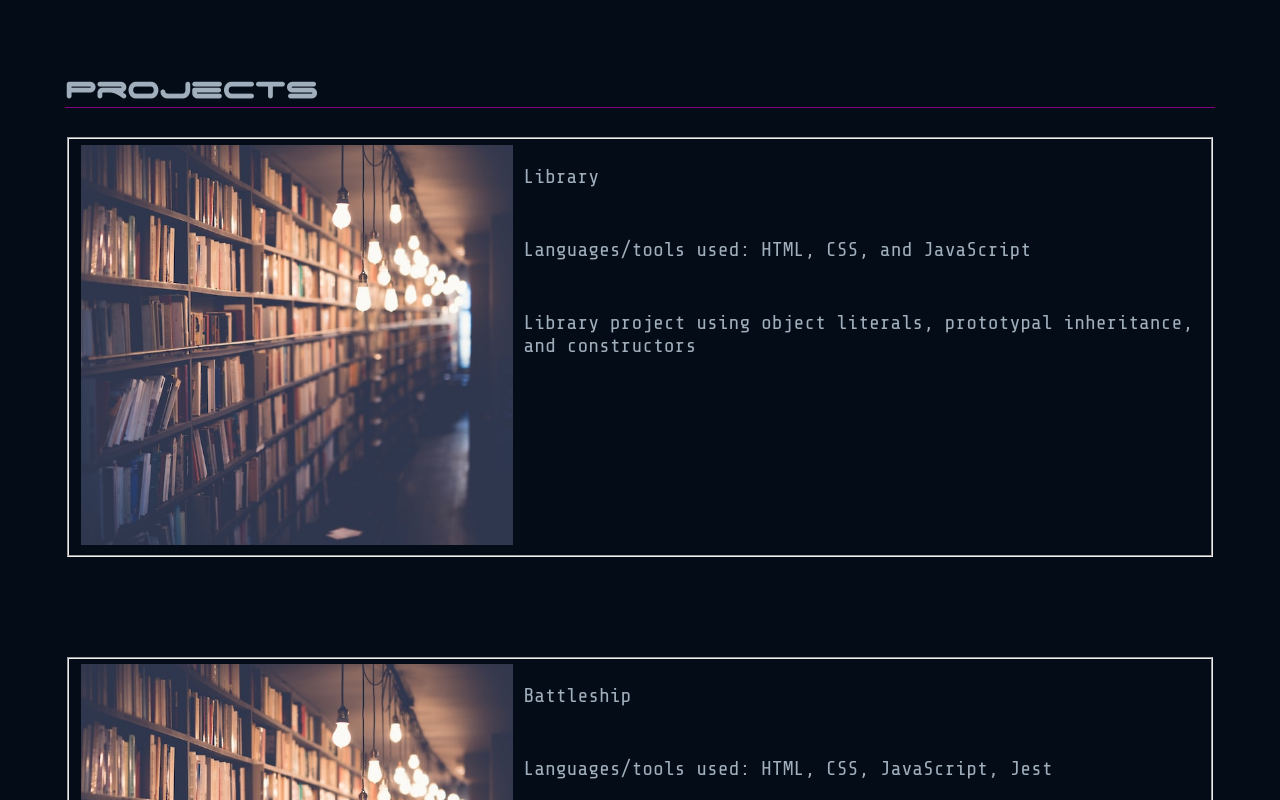
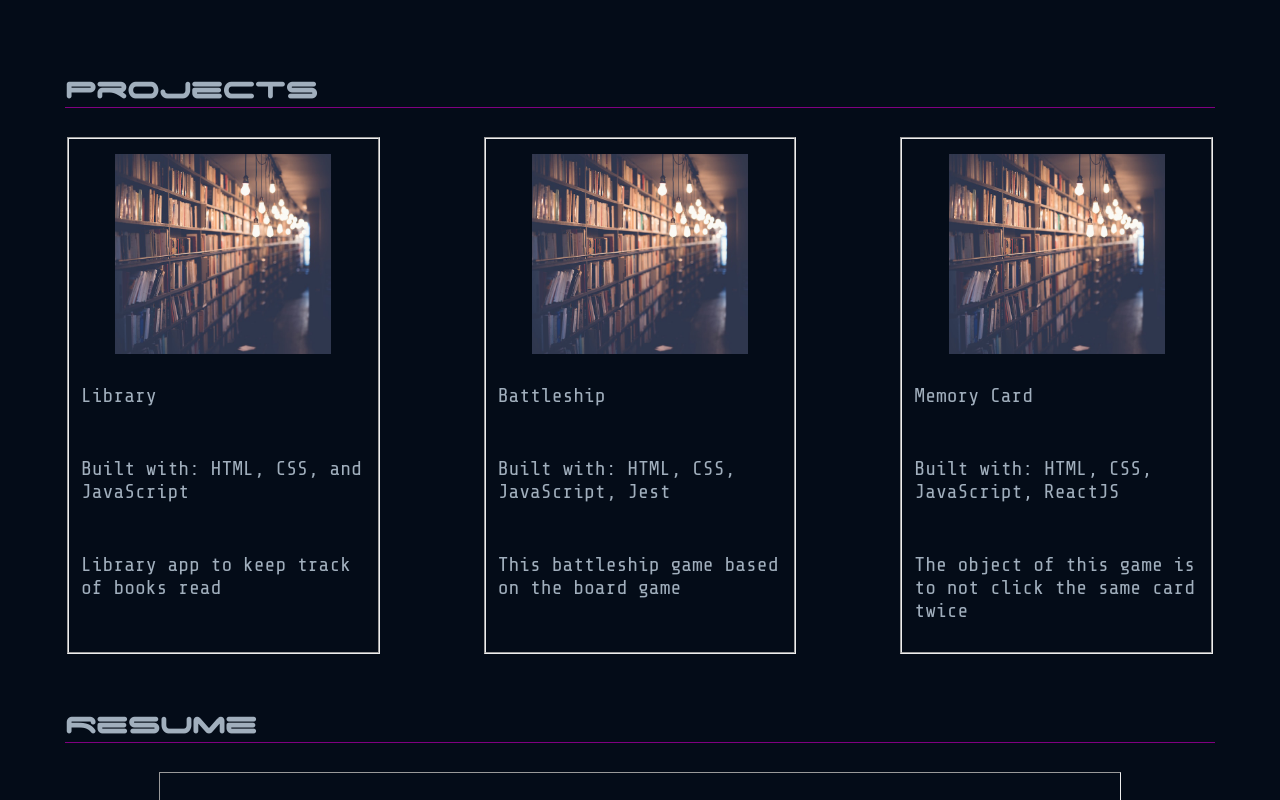
Before and after one commit to justinrkinsman/PersonalPortfolio, a React (Create React App) app in the folder personal-portfolio/: page / in a window 1280 px wide. Shown: the part 2040-2840 px from the top of the page. Built offline with nearby package versions, Linux system fonts and the light colour scheme.

Commit message:
Adjust layout of project cards

```diff
--- a/personal-portfolio/src/components/ProjectCard.css
+++ b/personal-portfolio/src/components/ProjectCard.css
@@ -1,10 +1,13 @@
 .projectCard {
     display: flex;
+    flex-direction: column;
+    align-items: center;
+    padding-top: 15px;
     gap: 10px;
 }
 
 .projectScreenshot {
-    height: 400px;
+    height: 200px;
     width: auto;
 }
 
--- a/personal-portfolio/src/components/ProjectCard.js
+++ b/personal-portfolio/src/components/ProjectCard.js
@@ -6,9 +6,9 @@ export const ProjectCard = (props) => {
         <fieldset className='projectCard'>
             <img className='projectScreenshot' src={props.source} alt={props.alt}></img>
             <div className="projectCardTextContent">
-                <p>{props.title}</p>
-                <p>Languages/tools used: {props.languages}</p>
-                <p>{props.description}</p>
+                <p className='projectCardFont'>{props.title}</p>
+                <p className='projectCardFont'>Built with: {props.languages}</p>
+                <p className='projectCardFont'>{props.description}</p>
             </div>
         </fieldset>
     )
--- a/personal-portfolio/src/components/Projects.css
+++ b/personal-portfolio/src/components/Projects.css
@@ -1,6 +1,6 @@
 .projectGrid {
     display: grid;
-    grid-template-columns: 1fr;
+    grid-template-columns: 1fr 1fr 1fr;
     gap: 100px;
 }
 
--- a/personal-portfolio/src/components/Projects.js
+++ b/personal-portfolio/src/components/Projects.js
@@ -15,6 +15,7 @@ function Projects() {
             <div className="projectGrid secondaryHeader">
                 <ProjectCard source={images[0][1]} alt={images[0][0]} title={LIBRARY.title} languages={LIBRARY.languages} description={LIBRARY.description}/>
                 <ProjectCard source={images[0][1]} alt={images[0][0]} title={BATTLESHIP.title} languages={BATTLESHIP.languages} description={BATTLESHIP.description}/>
+                <ProjectCard source={images[0][1]} alt={images[0][0]} title={MEMORY.title} languages={MEMORY.languages} description={MEMORY.description} />
             </div>
         </div>
     )
@@ -23,13 +24,19 @@ function Projects() {
 const LIBRARY = {
     title: 'Library',
     languages: 'HTML, CSS, and JavaScript',
-    description: 'Library project using object literals, prototypal inheritance, and constructors'
+    description: 'Library app to keep track of books read'
 }
 
 const BATTLESHIP = {
     title: 'Battleship',
     languages: 'HTML, CSS, JavaScript, Jest',
-    description: 'This battleship game was my first attempt at building a project using TDD'
+    description: 'This battleship game based on the board game'
+}
+
+const MEMORY = {
+    title: 'Memory Card',
+    languages: 'HTML, CSS, JavaScript, ReactJS',
+    description: 'The object of this game is to not click the same card twice'
 }
 
 export default Projects
```
